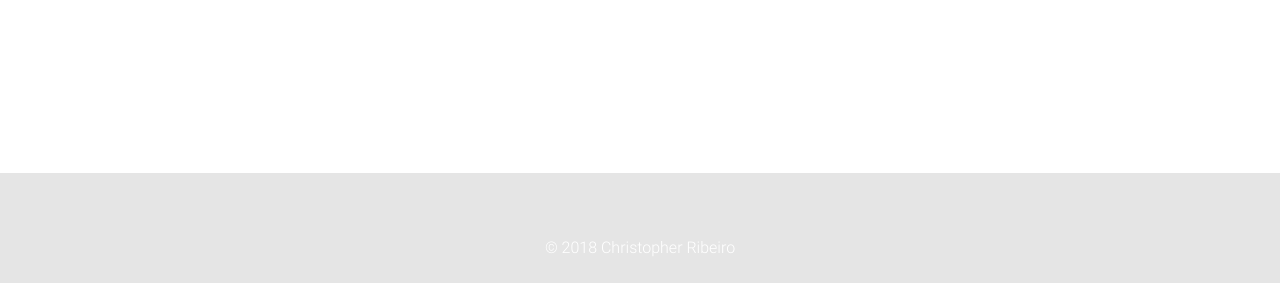
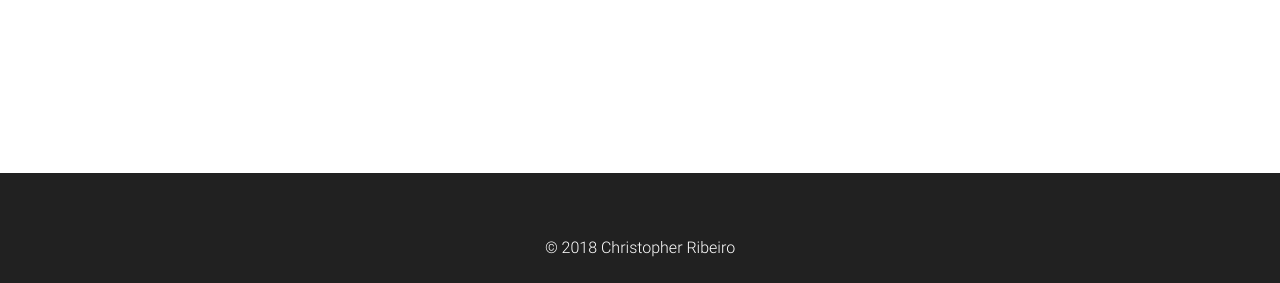
Before and after one commit to ChristoPy/christopy.github.io, a plain HTML site: page index.html in a window 1280 px wide. Shown: the part 2694-2977 px from the top of the page. Drawn offline with Linux system fonts and the light colour scheme; a web font is replaced by a local one.

Commit message:
[FIX] Footer background color.

```diff
--- a/Static/css/Main.css
+++ b/Static/css/Main.css
@@ -1,6 +1,11 @@
 .main {
 
 	z-index: 10;
+}
+
+.MainBG {
+
+	background-color: #212121!important;
 }
 
 .WhiteText {
@@ -37,7 +42,6 @@
 }
 
 .text-info {
-
 	color: #00bcd4;
 }
 
```
